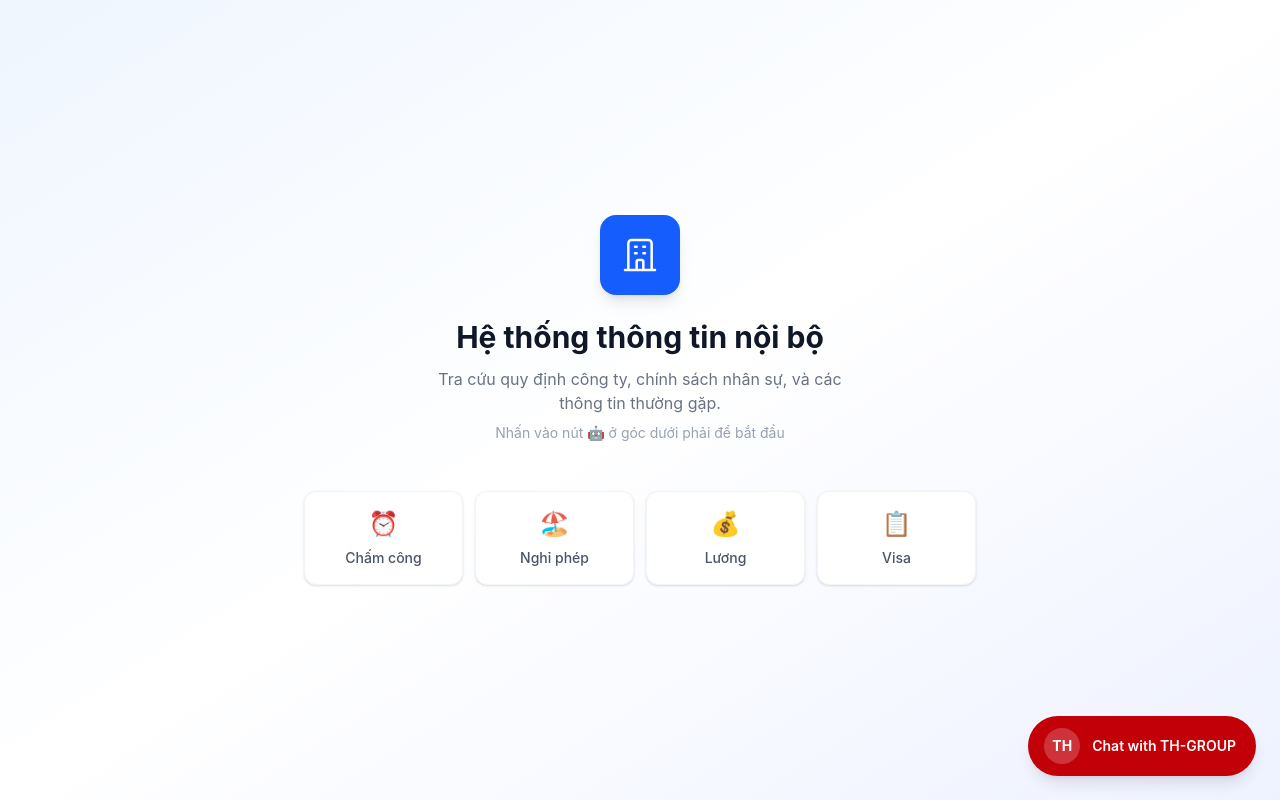
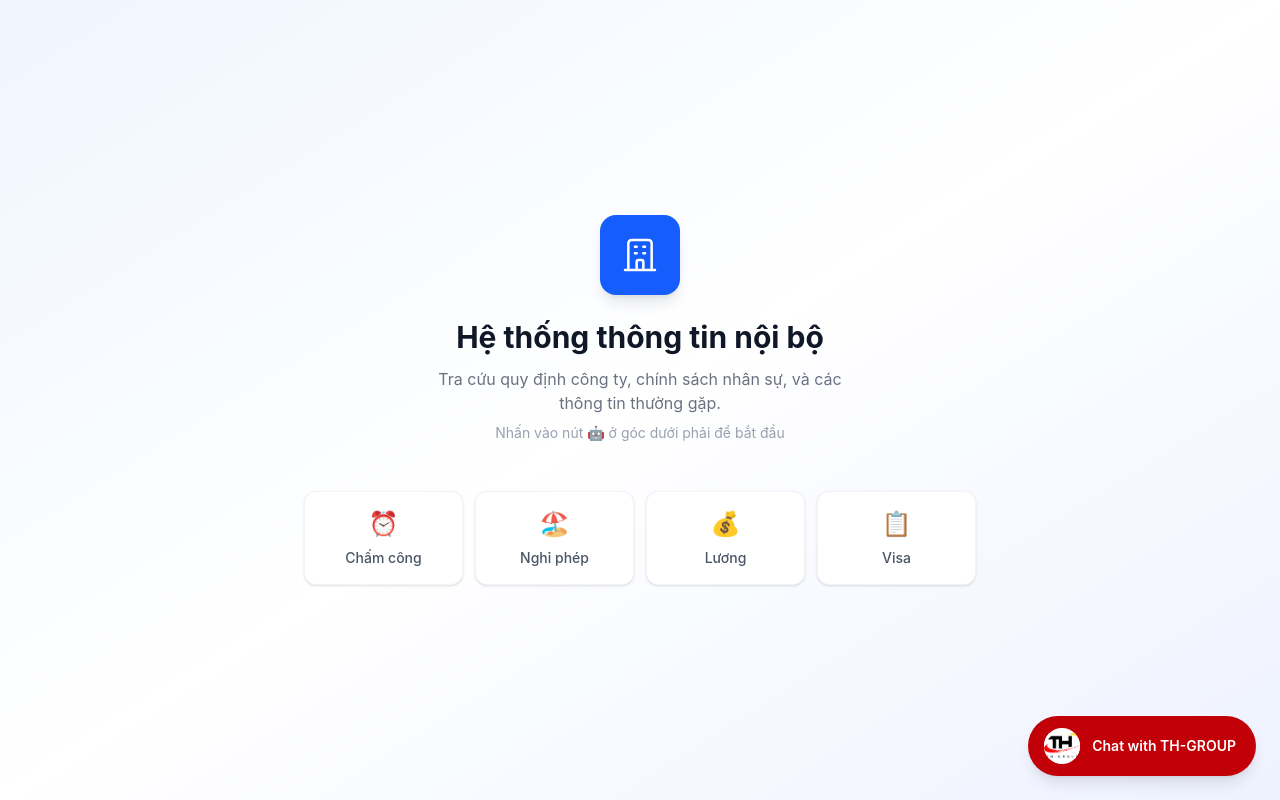
Before and after one commit to quangtruong6868/faq-assistant, a React (Vite) app in the folder frontend/: page / in a window 1280 px wide. Built offline with nearby package versions, Linux system fonts and the light colour scheme; no server answers; the database is empty.

Commit message:
feat: replace TH text with actual logo image

```diff
--- a/frontend/src/components/widget/CandidateFlow.tsx
+++ b/frontend/src/components/widget/CandidateFlow.tsx
@@ -161,8 +161,8 @@ export function CandidateFlow({ language, siteKey }: Props) {
     return (
       <div className="flex flex-col gap-3 p-4">
         <div className="flex gap-2.5">
-          <div className="w-8 h-8 rounded-full bg-red-600 flex items-center justify-center flex-shrink-0 mt-0.5">
-            <span className="text-white text-xs font-bold">TH</span>
+          <div className="w-8 h-8 rounded-full overflow-hidden bg-white border border-gray-100 flex-shrink-0 mt-0.5">
+            <img src="/th-logo.jpg" alt="TH-GROUP" className="w-full h-full object-contain" />
           </div>
           <div className="bg-white border border-gray-100 shadow-sm rounded-2xl rounded-tl-sm px-4 py-3 max-w-[85%]">
             <p className="text-sm text-gray-800">👤 {l.q_select}</p>
--- a/frontend/src/components/widget/CorporateFlow.tsx
+++ b/frontend/src/components/widget/CorporateFlow.tsx
@@ -136,8 +136,8 @@ export function CorporateFlow({ language, siteKey }: Props) {
     return (
       <div className="flex flex-col gap-3 p-4">
         <div className="flex gap-2.5">
-          <div className="w-8 h-8 rounded-full bg-red-600 flex items-center justify-center flex-shrink-0 mt-0.5">
-            <span className="text-white text-xs font-bold">TH</span>
+          <div className="w-8 h-8 rounded-full overflow-hidden bg-white border border-gray-100 flex-shrink-0 mt-0.5">
+            <img src="/th-logo.jpg" alt="TH-GROUP" className="w-full h-full object-contain" />
           </div>
           <div className="bg-white border border-gray-100 shadow-sm rounded-2xl rounded-tl-sm px-4 py-3 max-w-[85%]">
             <p className="text-sm text-gray-800">🏢 {QUICK_LABEL[language]}</p>
--- a/frontend/src/components/widget/FlowSelector.tsx
+++ b/frontend/src/components/widget/FlowSelector.tsx
@@ -54,8 +54,8 @@ export function FlowSelector({ language, onSelect }: Props) {
     <div className="flex flex-col gap-4 p-4">
       {/* TH-GROUP Branding + Welcome */}
       <div className="flex gap-2.5">
-        <div className="w-9 h-9 rounded-full overflow-hidden flex-shrink-0 mt-0.5 bg-red-600 flex items-center justify-center">
-          <span className="text-white text-xs font-bold">TH</span>
+        <div className="w-9 h-9 rounded-full overflow-hidden flex-shrink-0 mt-0.5 bg-white border border-gray-100">
+          <img src="/th-logo.jpg" alt="TH-GROUP" className="w-full h-full object-contain" />
         </div>
         <div className="bg-white border border-gray-100 shadow-sm rounded-2xl rounded-tl-sm px-4 py-3 max-w-[85%]">
           <p className="text-sm text-gray-800 whitespace-pre-line">{WELCOME[language]}</p>
--- a/frontend/src/components/widget/WidgetButton.tsx
+++ b/frontend/src/components/widget/WidgetButton.tsx
@@ -21,8 +21,8 @@ export function WidgetButton({ onClick, language, hasUnread }: Props) {
       aria-label="Open TH-GROUP Chat"
     >
       <div className="relative flex-shrink-0">
-        <div className="w-9 h-9 bg-white/20 rounded-full flex items-center justify-center leading-none select-none">
-          <span className="text-white text-sm font-bold">TH</span>
+        <div className="w-9 h-9 rounded-full overflow-hidden bg-white flex items-center justify-center">
+          <img src="/th-logo.jpg" alt="TH-GROUP" className="w-full h-full object-contain" />
         </div>
         {hasUnread && (
           <span className="absolute -top-0.5 -right-0.5 w-3 h-3 bg-yellow-400 rounded-full border-2 border-red-700" />
--- a/frontend/src/components/widget/WidgetHeader.tsx
+++ b/frontend/src/components/widget/WidgetHeader.tsx
@@ -36,8 +36,8 @@ export function WidgetHeader({ language, onLanguageChange, onMinimize, onClose,
             </svg>
           </button>
         ) : (
-          <div className="w-9 h-9 bg-white/20 rounded-full flex items-center justify-center flex-shrink-0 select-none">
-            <span className="text-white text-sm font-bold">TH</span>
+          <div className="w-9 h-9 rounded-full overflow-hidden bg-white flex-shrink-0">
+            <img src="/th-logo.jpg" alt="TH-GROUP" className="w-full h-full object-contain" />
           </div>
         )}
 
```
Also changed, not shown: frontend/public/th-logo.jpg (added).
